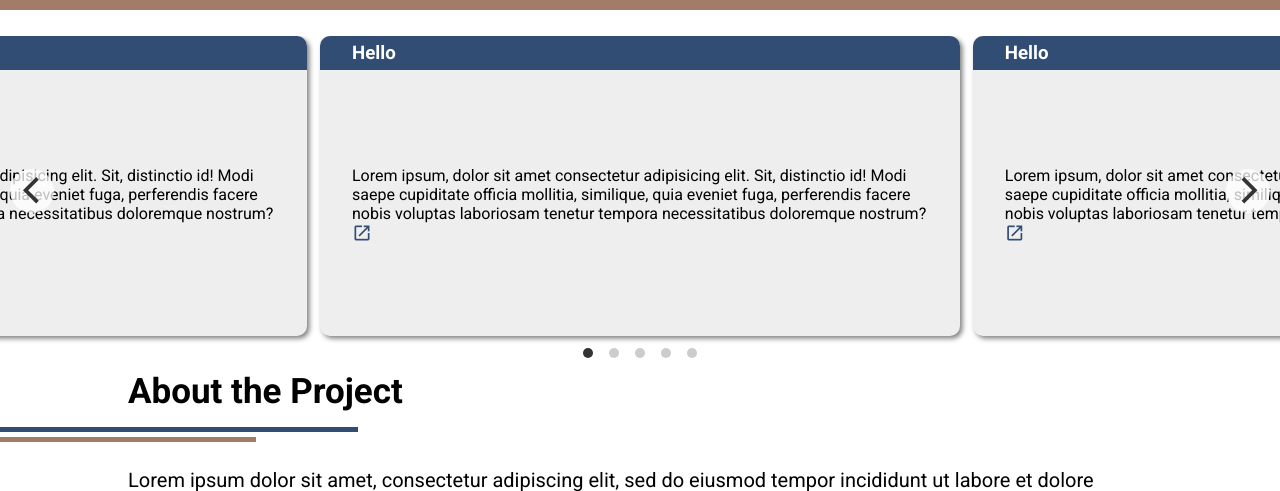
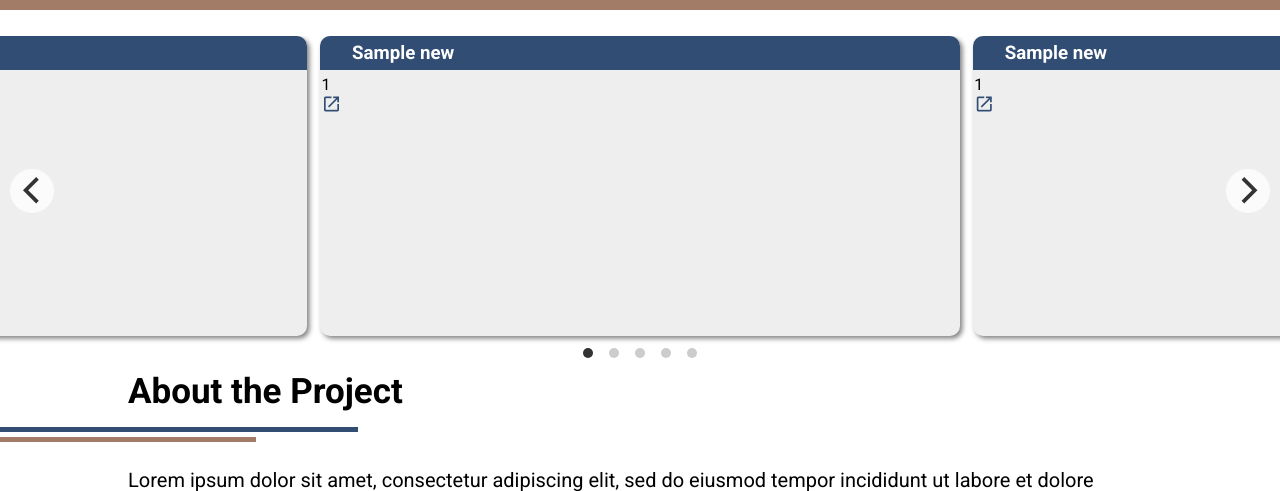
Before and after one commit to meet19435/CMS, a Flask app: template templates/home.html in a window 1280 px wide. Shown: the part 78-569 px from the top of the page. Run offline with Flask 2, Linux system fonts and the light colour scheme; the template is opened without the code that fills it: most values are stand-ins (such as "Sample title", 1, 10 or a date in 2020).

Commit message:
added news to home page

```diff
--- a/app.py
+++ b/app.py
@@ -5,8 +5,12 @@ import matplotlib.pyplot as plt
 from datetime import date,datetime
 ##from form import RegistrationForm, LoginForm
 from database import *
+from news import run
+
 
 app = Flask(__name__)
+
+
 
 @app.route('/login', methods = ['GET', 'POST'])
 def login():
@@ -18,7 +22,13 @@ def login():
 @app.route('/home')
 @app.route('/')
 def home():
-	return render_template('home.html', title = 'Home - CMS')
+	data_news = run(5)
+	# test_news1 = data_news[0]
+	# test_news2 = data_news[1]
+	# test_news3 = data_news[2]
+	# test_news4 = data_news[3]
+	# test_news5 = data_news[4]
+	return render_template('home.html', title = 'Home - CMS', news =data_news)
 
 @app.route('/about')
 def about():
--- a/static/style/home.css
+++ b/static/style/home.css
@@ -96,9 +96,7 @@ header #Sign:hover {
 }
 .gallery-cell img{
   float: right;
-  width: 200px;
-  height: 250px;
-  margin-top: 5px;
+  margin-top: 25px;
   margin-right: 10px;
   box-shadow: 2.5px 2.5px 5px rgba(0, 0, 0, 0.5);
 }
--- a/templates/home.html
+++ b/templates/home.html
@@ -23,49 +23,39 @@
     <div class="outline"></div>
     <div class="gallery js-flickity" data-flickity-options='{ "wrapAround": true }'>
         <div class="gallery-cell">
-            <h3>Hello</h3>
-            <p>Lorem ipsum, dolor sit amet consectetur adipisicing elit. Sit, distinctio id! Modi saepe cupiditate
-                officia mollitia, similique, quia eveniet fuga, perferendis facere nobis voluptas laboriosam tenetur
-                tempora necessitatibus doloremque nostrum?<br><a href="credentials.html"><i
+            <h3>{{ news[0][1] }}</h3>
+            <p>{{ news[0][0] }}<br><a href={{news[0][2]}}><i
                         class="material-icons">launch</i></a>
             </p>
-            <img src="assets/hardik.jpeg">
+            <img src={{news[0][3]}} style="width: 200px; height: 200px;">
         </div>
         <div class="gallery-cell">
-            <h3>Hello</h3>
-            <p>Lorem ipsum, dolor sit amet consectetur adipisicing elit. Sit, distinctio id! Modi saepe cupiditate
-                officia mollitia, similique, quia eveniet fuga, perferendis facere nobis voluptas laboriosam tenetur
-                tempora necessitatibus doloremque nostrum?<br><a href="credentials.html"><i
+            <h3>{{ news[1][1] }}</h3>
+            <p>{{ news[1][0] }}<br><a href={{news[1][2]}}><i
                         class="material-icons">launch</i></a>
             </p>
-            <img src="assets/hardik.jpeg">
+            <img src={{news[1][3]}} style="width: 200px; height: 200px;">
         </div>
         <div class="gallery-cell">
-            <h3>Hello</h3>
-            <p>Lorem ipsum, dolor sit amet consectetur adipisicing elit. Sit, distinctio id! Modi saepe cupiditate
-                officia mollitia, similique, quia eveniet fuga, perferendis facere nobis voluptas laboriosam tenetur
-                tempora necessitatibus doloremque nostrum?<br><a href="credentials.html"><i
+            <h3>{{ news[2][1] }}</h3>
+            <p>{{ news[2][0] }}<br><a href={{news[2][2]}}><i
                         class="material-icons">launch</i></a>
             </p>
-            <img src="assets/hardik.jpeg">
+            <img src={{news[2][3]}} style="width: 200px; height: 200px;">
         </div>
         <div class="gallery-cell">
-            <h3>Hello</h3>
-            <p>Lorem ipsum, dolor sit amet consectetur adipisicing elit. Sit, distinctio id! Modi saepe cupiditate
-                officia mollitia, similique, quia eveniet fuga, perferendis facere nobis voluptas laboriosam tenetur
-                tempora necessitatibus doloremque nostrum?<br><a href="credentials.html"><i
+            <h3>{{ news[3][1] }}</h3>
+            <p>{{ news[3][0] }}<br><a href={{news[3][2]}}><i
                         class="material-icons">launch</i></a>
             </p>
-            <img src="assets/hardik.jpeg">
+            <img src={{news[3][3]}} style="width: 200px; height: 200px;">
         </div>
         <div class="gallery-cell">
-            <h3>Hello</h3>
-            <p>Lorem ipsum, dolor sit amet consectetur adipisicing elit. Sit, distinctio id! Modi saepe cupiditate
-                officia mollitia, similique, quia eveniet fuga, perferendis facere nobis voluptas laboriosam tenetur
-                tempora necessitatibus doloremque nostrum?<br><a href="credentials.html"><i
+            <h3>{{ news[4][1] }}</h3>
+            <p>{{ news[4][0] }}<br><a href={{news[4][2]}}><i
                         class="material-icons">launch</i></a>
             </p>
-            <img src="assets/hardik.jpeg">
+            <img src={{news[4][3]}} style="width: 200px; height: 200px;">
         </div>
     </div>
     <section>
```
